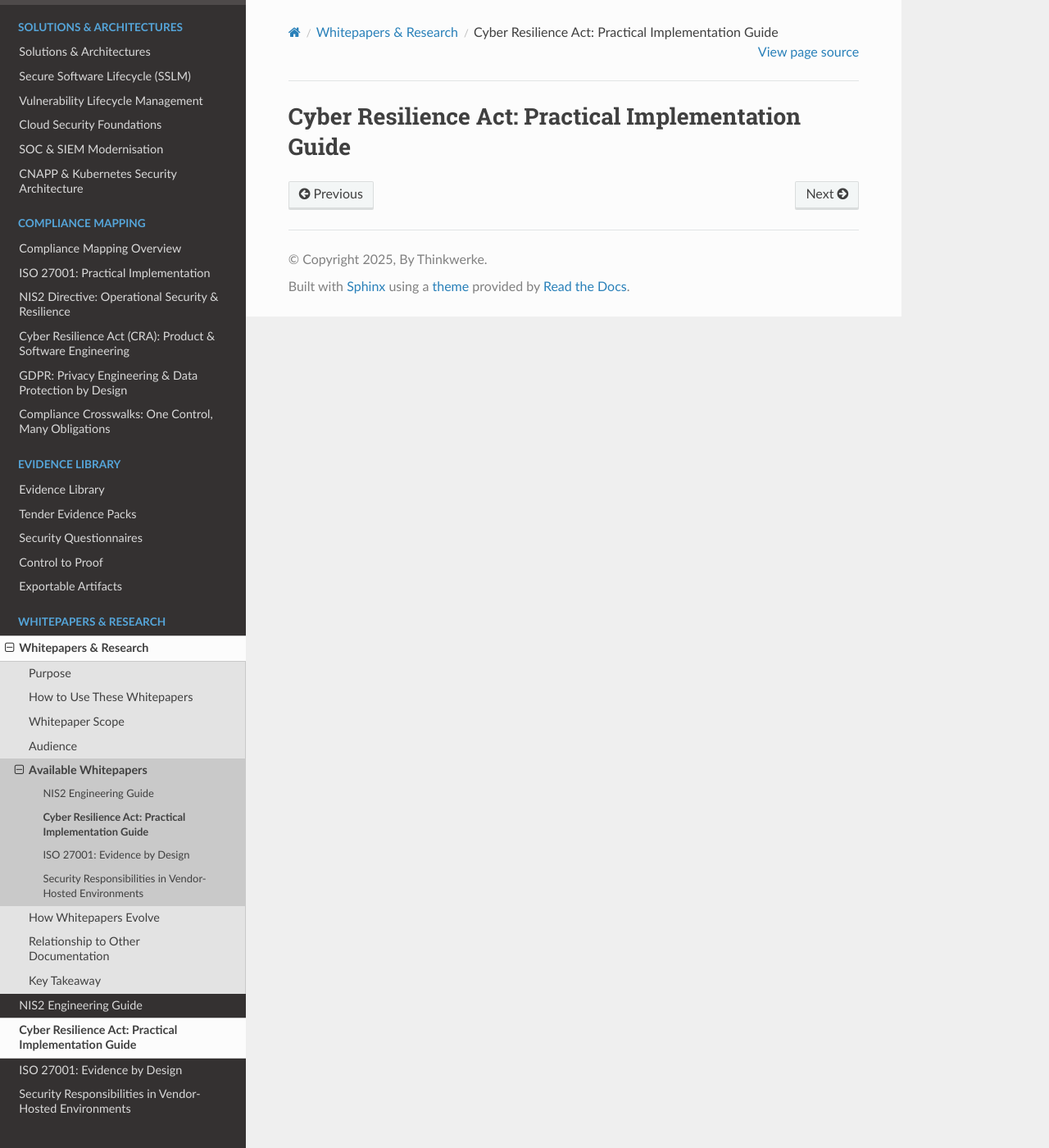
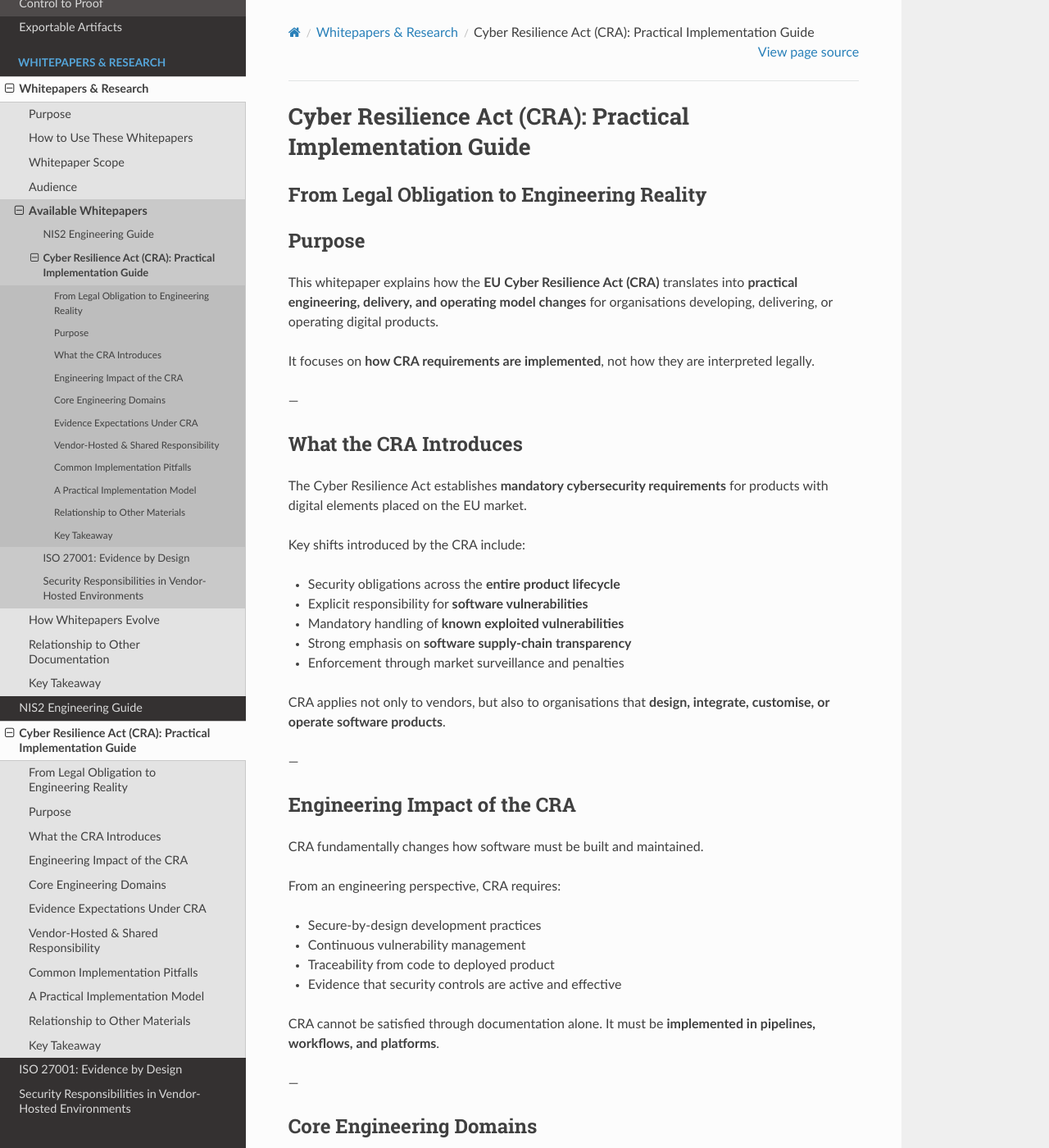
Before and after one commit to Mynkskhr/docs.thinkwerke, a Sphinx documentation site: the page built from docs/source/whitepapers/cra-practical-implementation.rst, in a window 1280 px wide and 1400 px high. Shown: the whole window at 82% size. Built offline with Sphinx 7.4.7 and the Read the Docs theme 3.1.0, drawn with Linux system fonts in a browser that asks for light colours; some of the changed text lies outside the part shown.

Commit message:
Update cra-practical-implementation.rst

```diff
--- a/docs/source/whitepapers/cra-practical-implementation.rst
+++ b/docs/source/whitepapers/cra-practical-implementation.rst
@@ -1,2 +1,227 @@
-Cyber Resilience Act: Practical Implementation Guide
-====================================================
+Cyber Resilience Act (CRA): Practical Implementation Guide
+==========================================================
+
+From Legal Obligation to Engineering Reality
+--------------------------------------------
+
+Purpose
+-------
+
+This whitepaper explains how the **EU Cyber Resilience Act (CRA)**
+translates into **practical engineering, delivery, and operating model changes**
+for organisations developing, delivering, or operating digital products.
+
+It focuses on **how CRA requirements are implemented**, not how they are interpreted legally.
+
+---
+
+What the CRA Introduces
+-----------------------
+
+The Cyber Resilience Act establishes **mandatory cybersecurity requirements**
+for products with digital elements placed on the EU market.
+
+Key shifts introduced by the CRA include:
+
+- Security obligations across the **entire product lifecycle**
+- Explicit responsibility for **software vulnerabilities**
+- Mandatory handling of **known exploited vulnerabilities**
+- Strong emphasis on **software supply-chain transparency**
+- Enforcement through market surveillance and penalties
+
+CRA applies not only to vendors, but also to organisations
+that **design, integrate, customise, or operate software products**.
+
+---
+
+Engineering Impact of the CRA
+-----------------------------
+
+CRA fundamentally changes how software must be built and maintained.
+
+From an engineering perspective, CRA requires:
+
+- Secure-by-design development practices
+- Continuous vulnerability management
+- Traceability from code to deployed product
+- Evidence that security controls are active and effective
+
+CRA cannot be satisfied through documentation alone.
+It must be **implemented in pipelines, workflows, and platforms**.
+
+---
+
+Core Engineering Domains
+-----------------------
+
+### Secure Software Lifecycle (SSLM)
+
+CRA mandates security across:
+
+- Design
+- Development
+- Build
+- Deployment
+- Maintenance
+- End-of-life
+
+This requires:
+
+- Secure CI/CD pipelines
+- Automated security testing
+- Policy enforcement in delivery workflows
+- Clear ownership of remediation actions
+
+---
+
+### Vulnerability Management
+
+CRA places strong emphasis on vulnerability handling.
+
+Practical requirements include:
+
+- Identification of vulnerabilities (including OSS)
+- Prioritisation based on risk and exploitability
+- Defined remediation timelines
+- Traceable remediation evidence
+
+Engineering teams must implement:
+
+- Detection → triage → remediation → verification workflows
+- SLA-based handling
+- Audit-ready records
+
+---
+
+### Software Supply-Chain Governance
+
+CRA requires transparency into software components.
+
+This includes:
+
+- Software Bill of Materials (SBOM)
+- Open-source license governance
+- Dependency risk assessment
+- Third-party component accountability
+
+SBOMs are not sufficient on their own.
+They must be integrated into:
+
+- CI/CD pipelines
+- Vulnerability tooling
+- Evidence repositories
+
+---
+
+### Product & Platform Security
+
+CRA applies to the **product**, not just the source code.
+
+This means:
+
+- Secure configuration of runtime environments
+- Platform hardening
+- Identity and access controls
+- Logging and monitoring
+
+For cloud-native products, CRA requires
+clear linkage between **product responsibilities** and **platform controls**.
+
+---
+
+Evidence Expectations Under CRA
+-------------------------------
+
+CRA enforcement relies on the ability to demonstrate:
+
+- Security measures are implemented
+- Vulnerabilities are handled correctly
+- Products are maintained securely over time
+
+Typical evidence includes:
+
+- CI/CD security scan results
+- SBOM artefacts
+- Vulnerability remediation records
+- Change and release approvals
+- Security advisories and notifications
+
+Evidence must be:
+
+- Continuous
+- Tamper-resistant
+- Traceable to product versions
+
+---
+
+Vendor-Hosted & Shared Responsibility
+-------------------------------------
+
+Many CRA-scoped products run on:
+
+- Public cloud
+- Managed Kubernetes
+- Third-party platforms
+
+CRA does not allow responsibility to be shifted entirely to vendors.
+
+Organisations must show:
+
+- Which security responsibilities are owned internally
+- Which are inherited from vendors
+- How inherited controls are validated
+- How gaps are mitigated
+
+This requires explicit **responsibility mapping** and **defensible narratives**.
+
+---
+
+Common Implementation Pitfalls
+-------------------------------
+
+CRA implementations often fail when:
+
+- SBOMs are generated but not maintained
+- Vulnerability handling lacks ownership
+- Security checks are bypassable
+- Evidence is manually assembled
+- Product teams are disconnected from compliance teams
+
+These failures increase regulatory and commercial risk.
+
+---
+
+A Practical Implementation Model
+--------------------------------
+
+A defensible CRA implementation typically includes:
+
+1. CRA requirement mapping to engineering controls
+2. Secure-by-design CI/CD pipelines
+3. Integrated SBOM and vulnerability workflows
+4. Product-centric evidence generation
+5. Clear ownership across product, platform, and security teams
+
+---
+
+Relationship to Other Materials
+-------------------------------
+
+This whitepaper is supported by:
+
+- :doc:`/solutions/secure-software-lifecycle`
+- :doc:`/solutions/vulnerability-lifecycle`
+- :doc:`/solutions/cnapp-kubernetes`
+- :doc:`/compliance/cra`
+- :doc:`/evidence-library/control-to-proof`
+
+---
+
+Key Takeaway
+------------
+
+The Cyber Resilience Act is not a documentation exercise.
+
+It is a **product engineering obligation** that demands
+secure delivery pipelines, disciplined vulnerability management,
+and continuous evidence across the product lifecycle.
```
